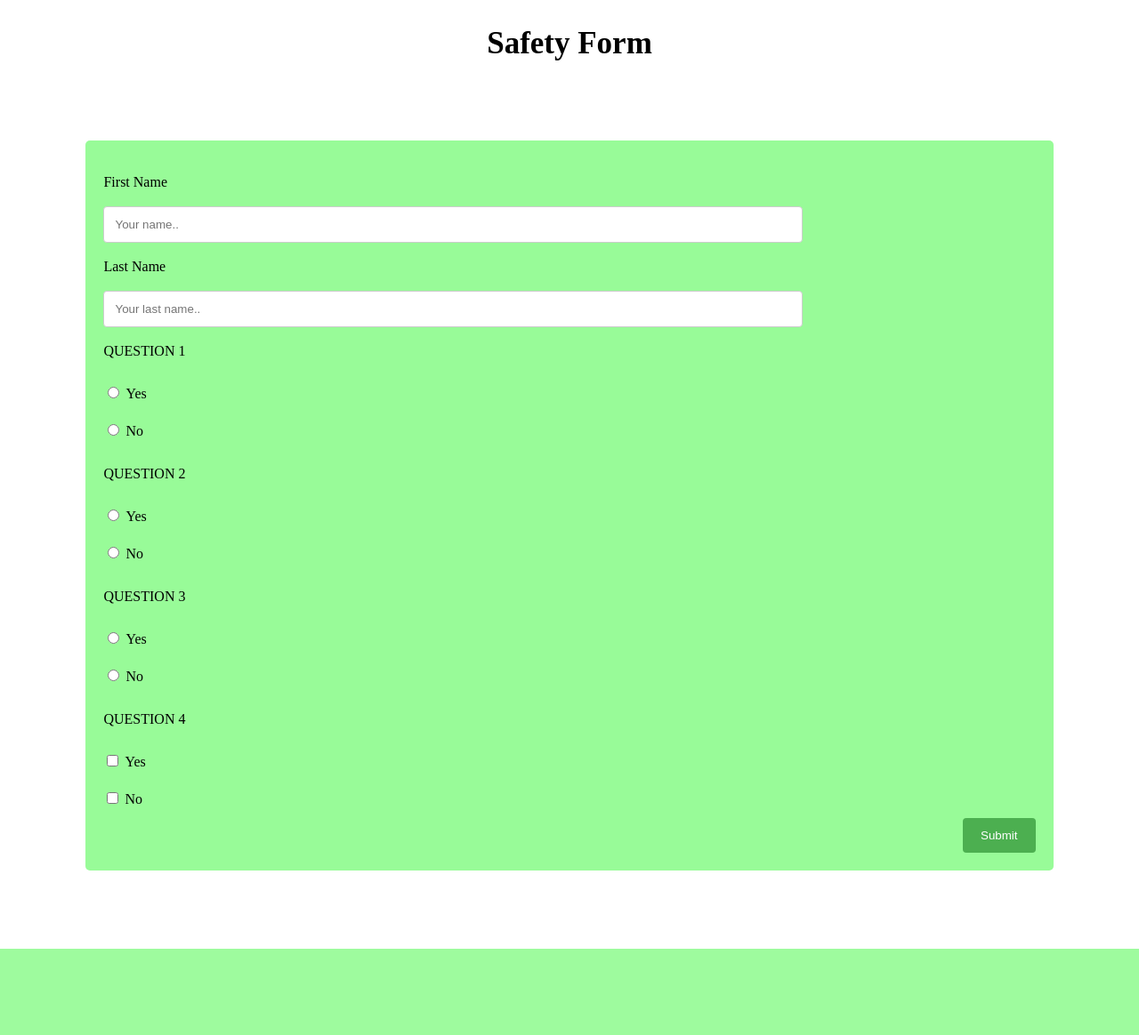
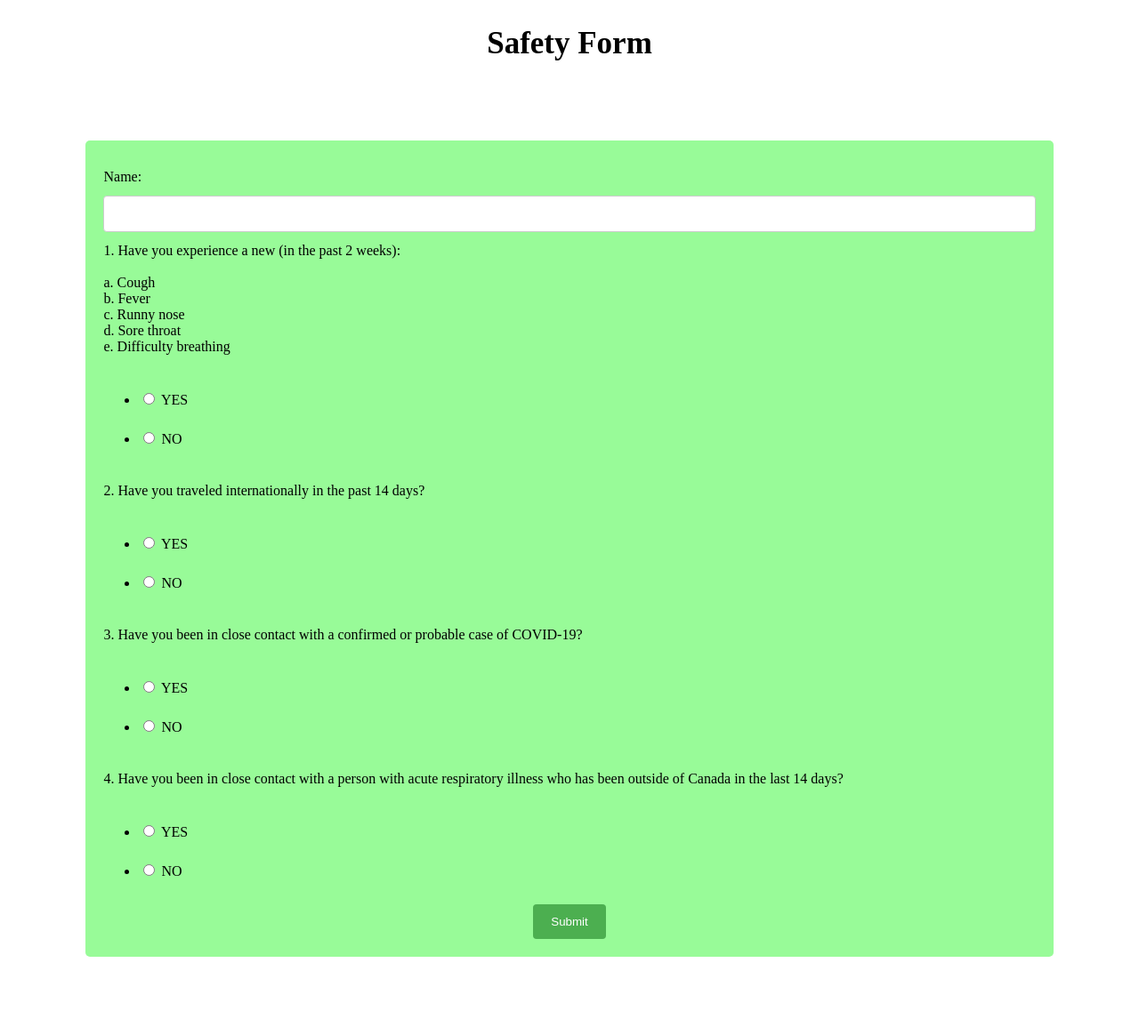
Before and after one commit to PatelMegha1/Covid-19, a Django app: page / in a window 1280 px wide. Shown: the whole page at 89% size. Before the commit the page ends 1067 px from the top, so only its background shows below. Run offline with Django 3.2, Linux system fonts and the light colour scheme; parts of the project's set-up code (start-up, migrations or seed data) failed here and were passed over.

Commit message:
almost there

```diff
--- a/form/forms.py
+++ b/form/forms.py
@@ -1,13 +1,13 @@
 from django import forms
+from .models import CovidModel
+
+Ans_Choice = [('YES', 'YES'), ('No', 'NO')]
 
 class CovidForm(forms.ModelForm):
-    firstName = forms.CharField()
-    lastname = forms.CharField
-    question1 = forms.CheckboxInput
-    question2 = forms.CheckboxInput
-    question3 = forms.CheckboxInput
-    question4 = forms.CheckboxInput
-
-    # class Meta:
-    #     model = QuestionsForm
-    #     fields = all
+    question1 = forms.ChoiceField(widget=forms.RadioSelect, choices=Ans_Choice)
+    question2 = forms.ChoiceField(widget=forms.RadioSelect, choices=Ans_Choice)
+    question3 = forms.ChoiceField(widget=forms.RadioSelect, choices=Ans_Choice)
+    question4 = forms.ChoiceField(widget=forms.RadioSelect, choices=Ans_Choice)
+    class Meta:
+        model = CovidModel
+        fields = '__all__'
--- a/form/models.py
+++ b/form/models.py
@@ -1,13 +1,14 @@
 from django.db import models
-from django.models import ModelForm
-
+# from django.models import ModelForm
+from datetime import datetime
+from django.utils import timezone
 
 # Create your models here.
 
 class CovidModel(models.Model):
-    firstName = models.fields.CharField(max_length=50)
-    lastname = models.fields.CharField(max_length=50)
-    question1 = models.fieldsser5
-    question2 = models.CheckboxInput
-    question3 = models.CheckboxInput
-    question4 = models.CheckboxInput
+    Name = models.fields.CharField(max_length=50)
+    question1 = models.CharField(max_length=5)
+    question2 = models.CharField(max_length=5)
+    question3 = models.CharField(max_length=5)
+    question4 = models.CharField(max_length=5)
+    date = models.DateTimeField( auto_now_add = True)
--- a/form/templates/form.html
+++ b/form/templates/form.html
@@ -31,7 +31,6 @@ input[type=submit] {
   border: none;
   border-radius: 4px;
   cursor: pointer;
-  float: right;
 }
 
 input[type=submit]:hover {
@@ -57,6 +56,9 @@ input[type=submit]:hover {
   margin-top: 6px;
 }
 
+.row {
+  text-align: center;
+}
 /* Clear floats after the columns */
 .row:after {
   content: "";
@@ -78,8 +80,45 @@ input[type=submit]:hover {
 <h2>Safety Form</h2>
 
 <div class="container">
-  <form action="/action_page.php">
-    <div class="row">
+  <form action="{% url 'covidForm' %}" method="POST">
+
+    {% csrf_token %}
+    <!-- {{form}} -->
+    {{ form.non_field_errors }}
+    <div class="fieldWrapper">
+        {{ form.subject.errors }}
+        <label for="{{ form.subject.id_for_label }}">Name:</label>
+        {{ form.Name }}
+    </div>
+    <div class="fieldWrapper">
+        <!-- {{ form.message.errors }} -->
+        <label for="{{ form.message.id_for_label }}">1.	Have you experience a new (in the past 2 weeks):<br><br>
+          a.	Cough<br>
+          b.	Fever<br>
+          c.	Runny nose<br>
+          d.	Sore throat<br>
+          e.	Difficulty breathing</label>
+        {{ form.question1 }}
+    </div>
+    <div class="fieldWrapper">
+        <!-- {{ form.sender.errors }} -->
+        <label for="{{ form.sender.id_for_label }}">2. Have you traveled internationally in the past 14 days? </label>
+        {{ form.question2 }}
+    </div>
+    <div class="fieldWrapper">
+      <!-- {{ form.sender.errors }} -->
+      <label for="{{ form.sender.id_for_label }}">3. Have you been in close contact with a confirmed or probable case of COVID-19?</label>
+      {{ form.question3 }}
+  </div>
+  <div class="fieldWrapper">
+    <!-- {{ form.sender.errors }} -->
+    <label for="{{ form.sender.id_for_label }}">4. Have you been in close contact with a person with acute respiratory illness who has been outside of Canada in the last 14 days?</label>
+    {{ form.question4 }}
+</div>
+
+
+
+    <!-- <div class="row">
       <div class="col-25">
         <label for="firstname">First Name</label>
       </div>
@@ -142,6 +181,9 @@ input[type=submit]:hover {
 
     <div class="row">
       <input type="submit" value="Submit">
+    </div> -->
+    <div class="row">
+      <input type="submit" value="Submit">
     </div>
   </form>
 </div>
--- a/form/urls.py
+++ b/form/urls.py
@@ -1,7 +1,8 @@
 from django.contrib import admin
 from django.urls import path
-from .views import form
+from .views import form, success
 
 urlpatterns = [
-  path('', form)
+  path('', form, name='covidForm'),
+  path('success/', success),
 ]
--- a/form/views.py
+++ b/form/views.py
@@ -1,6 +1,35 @@
 from django.shortcuts import render
 from django.http import HttpResponse
+from .forms import CovidForm
+from datetime import datetime
+
 
 # Create your views here.
 def form(request, *args, **kwargs):
-    return render(request, 'form.html')
+    if request.method == 'POST':
+        form = CovidForm(request.POST)
+        if form.is_valid():
+            form.save()
+            if form.cleaned_data['question1'] == 'YES' or form.cleaned_data['question2'] == 'YES' or form.cleaned_data['question3'] == 'YES' or form.cleaned_data['question4'] == 'YES':
+                if  form.cleaned_data['question1'] == 'YES':
+                    alert = "Please consult your family physician, inform manager, or proceed to the assessment center (London Oakridge Arena – 825 Valetta Street – east of Hyde park) "
+                    print(alert)
+                    return render(request, 'error.html',{'alerts':alert})
+                else:
+                    # if form.cleaned_data['question2'] == 'YES' or form.cleaned_data['question3'] == 'YES' or form.cleaned_data['question4'] == 'YES':
+                    alert = "Please DO NOT come to KGK, self-isolate, inform your manager, family physician and infectious disease control team at the Middlesex-London Health Unit 519-663-5317."
+                    print(alert)
+                    return render(request, 'error.html',{'alerts':alert})
+            else:
+                print("Success condition")
+                return redirect('success/')
+    else:
+        form = CovidForm()
+        print("GET")
+    return render(request, 'form.html', {'form':form})
+
+
+
+
+def success(request, *args, **kwargs):
+    return render(request, 'success.html')
```
Also changed, not shown: form/templates/error.html (added, +20 -0 lines), form/migrations/0001_initial.py, form/templates/success.html (added).
